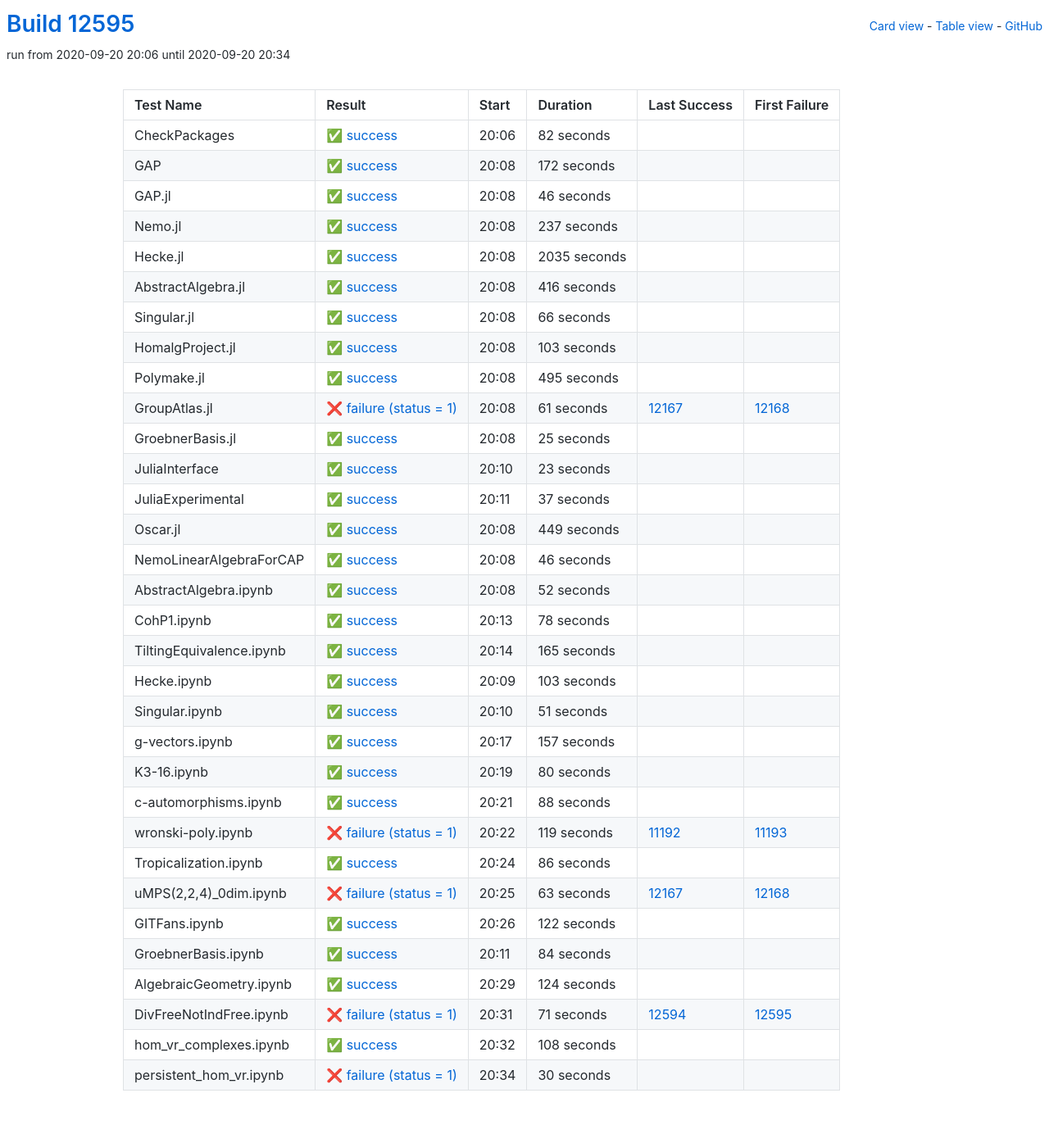
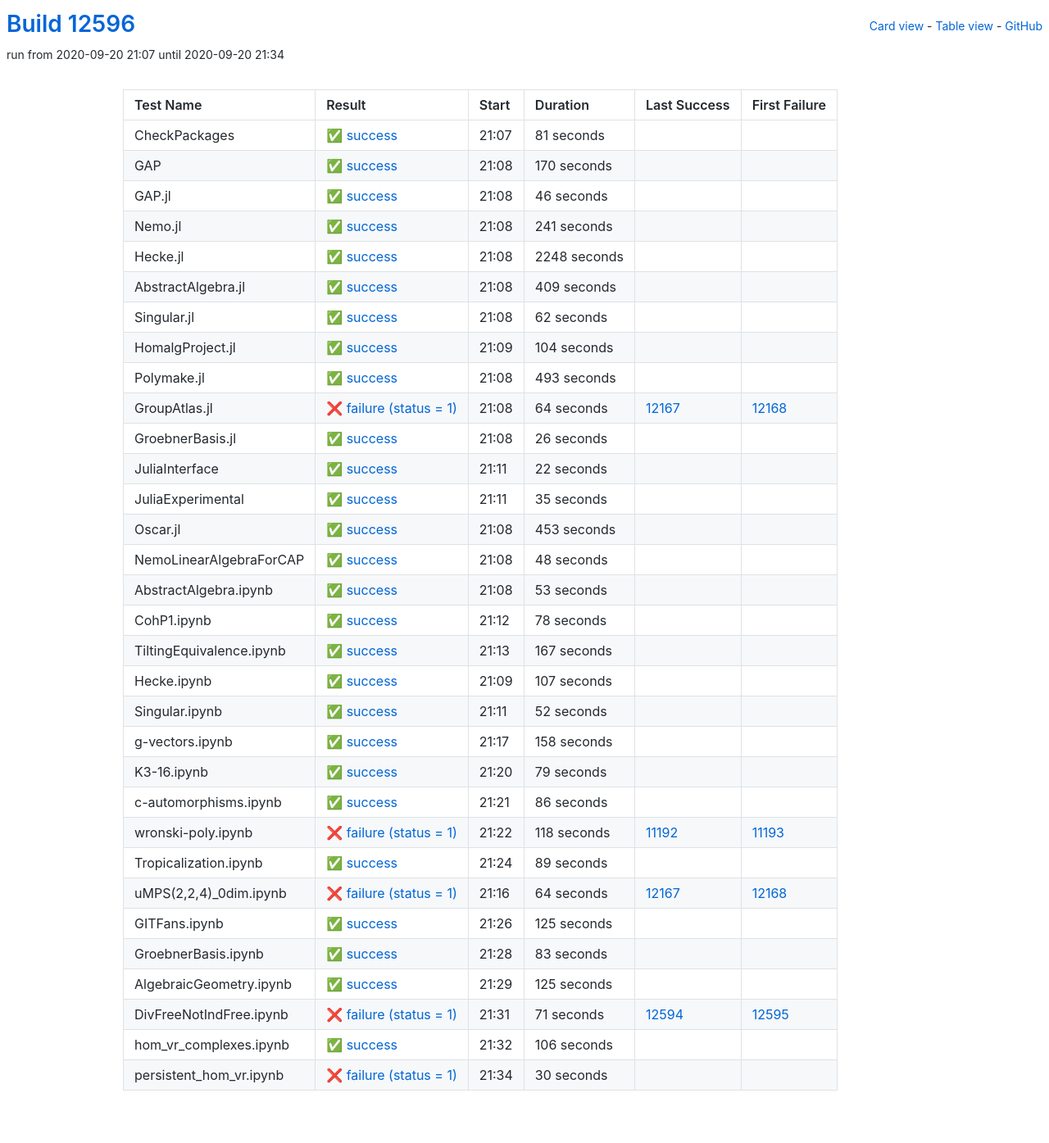
Before and after one commit to oscar-system/oscar-ci-status, a Jekyll site: the page built from table.html, in a window 1280 px wide. Shown: the whole page at 82% size. Built offline with Jekyll 4.4.1, drawn with Linux system fonts in a browser that asks for light colours.

Commit message:
Build #12596

```diff
--- a/_data/ci.yml
+++ b/_data/ci.yml
@@ -1,6 +1,6 @@
 ---
-build: 12595
-build_url: https://oscarci.mathematik.uni-kl.de/job/oscar/12595/
+build: 12596
+build_url: https://oscarci.mathematik.uni-kl.de/job/oscar/12596/
 job: oscar
 organization: oscar-system
 repo: oscar-ci-status
@@ -8,32 +8,32 @@
 tests:
 - name: CheckPackages
   id: checkpackages
-  log: https://oscarci.mathematik.uni-kl.de/job/oscar/12595/artifact/logs/build-12595/CheckPackages.log
-  start: 2020-09-20 20:06
+  log: https://oscarci.mathematik.uni-kl.de/job/oscar/12596/artifact/logs/build-12596/CheckPackages.log
+  start: 2020-09-20 21:07
   success: true
   exitcode: 0
   status: success
-  duration: 82
+  duration: 81
   last_success: false
   last_success_url:
   first_failure: false
   first_failure_url:
 - name: GAP
   id: gap
-  log: https://oscarci.mathematik.uni-kl.de/job/oscar/12595/artifact/logs/build-12595/GAP.log
-  start: 2020-09-20 20:08
+  log: https://oscarci.mathematik.uni-kl.de/job/oscar/12596/artifact/logs/build-12596/GAP.log
+  start: 2020-09-20 21:08
   success: true
   exitcode: 0
   status: success
-  duration: 172
+  duration: 170
   last_success: false
   last_success_url:
   first_failure: false
   first_failure_url:
 - name: GAP.jl
   id: gap-jl
-  log: https://oscarci.mathematik.uni-kl.de/job/oscar/12595/artifact/logs/build-12595/GAP.jl.log
-  start: 2020-09-20 20:08
+  log: https://oscarci.mathematik.uni-kl.de/job/oscar/12596/artifact/logs/build-12596/GAP.jl.log
+  start: 2020-09-20 21:08
   success: true
   exitcode: 0
   status: success
@@ -44,164 +44,164 @@
   first_failure_url:
 - name: Nemo.jl
   id: nemo-jl
-  log: https://oscarci.mathematik.uni-kl.de/job/oscar/12595/artifact/logs/build-12595/Nemo.jl.log
-  start: 2020-09-20 20:08
+  log: https://oscarci.mathematik.uni-kl.de/job/oscar/12596/artifact/logs/build-12596/Nemo.jl.log
+  start: 2020-09-20 21:08
   success: true
   exitcode: 0
   status: success
-  duration: 237
+  duration: 241
   last_success: false
   last_success_url:
   first_failure: false
   first_failure_url:
 - name: Hecke.jl
   id: hecke-jl
-  log: https://oscarci.mathematik.uni-kl.de/job/oscar/12595/artifact/logs/build-12595/Hecke.jl.log
-  start: 2020-09-20 20:08
+  log: https://oscarci.mathematik.uni-kl.de/job/oscar/12596/artifact/logs/build-12596/Hecke.jl.log
+  start: 2020-09-20 21:08
   success: true
   exitcode: 0
   status: success
-  duration: 2035
+  duration: 2248
   last_success: false
   last_success_url:
   first_failure: false
   first_failure_url:
 - name: AbstractAlgebra.jl
   id: abstractalgebra-jl
-  log: https://oscarci.mathematik.uni-kl.de/job/oscar/12595/artifact/logs/build-12595/AbstractAlgebra.jl.log
-  start: 2020-09-20 20:08
+  log: https://oscarci.mathematik.uni-kl.de/job/oscar/12596/artifact/logs/build-12596/AbstractAlgebra.jl.log
+  start: 2020-09-20 21:08
   success: true
   exitcode: 0
   status: success
-  duration: 416
+  duration: 409
   last_success: false
   last_success_url:
   first_failure: false
   first_failure_url:
 - name: Singular.jl
   id: singular-jl
-  log: https://oscarci.mathematik.uni-kl.de/job/oscar/12595/artifact/logs/build-12595/Singular.jl.log
-  start: 2020-09-20 20:08
+  log: https://oscarci.mathematik.uni-kl.de/job/oscar/12596/artifact/logs/build-12596/Singular.jl.log
+  start: 2020-09-20 21:08
   success: true
   exitcode: 0
   status: success
-  duration: 66
+  duration: 62
   last_success: false
   last_success_url:
   first_failure: false
   first_failure_url:
 - name: HomalgProject.jl
   id: homalgproject-jl
-  log: https://oscarci.mathematik.uni-kl.de/job/oscar/12595/artifact/logs/build-12595/HomalgProject.jl.log
-  start: 2020-09-20 20:08
+  log: https://oscarci.mathematik.uni-kl.de/job/oscar/12596/artifact/logs/build-12596/HomalgProject.jl.log
+  start: 2020-09-20 21:09
   success: true
   exitcode: 0
   status: success
-  duration: 103
+  duration: 104
   last_success: false
   last_success_url:
   first_failure: false
   first_failure_url:
 - name: Polymake.jl
   id: polymake-jl
-  log: https://oscarci.mathematik.uni-kl.de/job/oscar/12595/artifact/logs/build-12595/Polymake.jl.log
-  start: 2020-09-20 20:08
+  log: https://oscarci.mathematik.uni-kl.de/job/oscar/12596/artifact/logs/build-12596/Polymake.jl.log
+  start: 2020-09-20 21:08
   success: true
   exitcode: 0
   status: success
-  duration: 495
+  duration: 493
   last_success: false
   last_success_url:
   first_failure: false
   first_failure_url:
 - name: GroupAtlas.jl
   id: groupatlas-jl
-  log: https://oscarci.mathematik.uni-kl.de/job/oscar/12595/artifact/logs/build-12595/GroupAtlas.jl.log
-  start: 2020-09-20 20:08
+  log: https://oscarci.mathematik.uni-kl.de/job/oscar/12596/artifact/logs/build-12596/GroupAtlas.jl.log
+  start: 2020-09-20 21:08
   success: false
   exitcode: 1
   status: failure
-  duration: 61
+  duration: 64
   last_success: 12167
   last_success_url: https://oscarci.mathematik.uni-kl.de/job/oscar/12167/
   first_failure: 12168
   first_failure_url: https://oscarci.mathematik.uni-kl.de/job/oscar/12168/
 - name: GroebnerBasis.jl
   id: groebnerbasis-jl
-  log: https://oscarci.mathematik.uni-kl.de/job/oscar/12595/artifact/logs/build-12595/GroebnerBasis.jl.log
-  start: 2020-09-20 20:08
+  log: https://oscarci.mathematik.uni-kl.de/job/oscar/12596/artifact/logs/build-12596/GroebnerBasis.jl.log
+  start: 2020-09-20 21:08
   success: true
   exitcode: 0
   status: success
-  duration: 25
+  duration: 26
   last_success: false
   last_success_url:
   first_failure: false
   first_failure_url:
 - name: JuliaInterface
   id: juliainterface
-  log: https://oscarci.mathematik.uni-kl.de/job/oscar/12595/artifact/logs/build-12595/JuliaInterface.log
-  start: 2020-09-20 20:10
+  log: https://oscarci.mathematik.uni-kl.de/job/oscar/12596/artifact/logs/build-12596/JuliaInterface.log
+  start: 2020-09-20 21:11
   success: true
   exitcode: 0
   status: success
-  duration: 23
+  duration: 22
   last_success: false
   last_success_url:
   first_failure: false
   first_failure_url:
 - name: JuliaExperimental
   id: juliaexperimental
-  log: https://oscarci.mathematik.uni-kl.de/job/oscar/12595/artifact/logs/build-12595/JuliaExperimental.log
-  start: 2020-09-20 20:11
+  log: https://oscarci.mathematik.uni-kl.de/job/oscar/12596/artifact/logs/build-12596/JuliaExperimental.log
+  start: 2020-09-20 21:11
   success: true
   exitcode: 0
   status: success
-  duration: 37
+  duration: 35
   last_success: false
   last_success_url:
   first_failure: false
   first_failure_url:
 - name: Oscar.jl
   id: oscar-jl
-  log: https://oscarci.mathematik.uni-kl.de/job/oscar/12595/artifact/logs/build-12595/Oscar.jl.log
-  start: 2020-09-20 20:08
+  log: https://oscarci.mathematik.uni-kl.de/job/oscar/12596/artifact/logs/build-12596/Oscar.jl.log
+  start: 2020-09-20 21:08
   success: true
   exitcode: 0
   status: success
-  duration: 449
+  duration: 453
   last_success: false
   last_success_url:
   first_failure: false
   first_failure_url:
 - name: NemoLinearAlgebraForCAP
   id: nemolinearalgebraforcap
-  log: https://oscarci.mathematik.uni-kl.de/job/oscar/12595/artifact/logs/build-12595/NemoLinearAlgebraForCAP.log
-  start: 2020-09-20 20:08
+  log: https://oscarci.mathematik.uni-kl.de/job/oscar/12596/artifact/logs/build-12596/NemoLinearAlgebraForCAP.log
+  start: 2020-09-20 21:08
   success: true
   exitcode: 0
   status: success
-  duration: 46
+  duration: 48
   last_success: false
   last_success_url:
   first_failure: false
   first_failure_url:
 - name: AbstractAlgebra.ipynb
   id: abstractalgebra-ipynb
-  log: https://oscarci.mathematik.uni-kl.de/job/oscar/12595/artifact/logs/build-12595/AbstractAlgebra.ipynb.log
-  start: 2020-09-20 20:08
+  log: https://oscarci.mathematik.uni-kl.de/job/oscar/12596/artifact/logs/build-12596/AbstractAlgebra.ipynb.log
+  start: 2020-09-20 21:08
   success: true
   exitcode: 0
   status: success
-  duration: 52
+  duration: 53
   last_success: false
   last_success_url:
   first_failure: false
   first_failure_url:
 - name: CohP1.ipynb
   id: cohp1-ipynb
-  log: https://oscarci.mathematik.uni-kl.de/job/oscar/12595/artifact/logs/build-12595/CohP1.ipynb.log
-  start: 2020-09-20 20:13
+  log: https://oscarci.mathematik.uni-kl.de/job/oscar/12596/artifact/logs/build-12596/CohP1.ipynb.log
+  start: 2020-09-20 21:12
   success: true
   exitcode: 0
   status: success
@@ -212,92 +212,68 @@
   first_failure_url:
 - name: TiltingEquivalence.ipynb
   id: tiltingequivalence-ipynb
-  log: https://oscarci.mathematik.uni-kl.de/job/oscar/12595/artifact/logs/build-12595/TiltingEquivalence.ipynb.log
-  start: 2020-09-20 20:14
+  log: https://oscarci.mathematik.uni-kl.de/job/oscar/12596/artifact/logs/build-12596/TiltingEquivalence.ipynb.log
+  start: 2020-09-20 21:13
   success: true
   exitcode: 0
   status: success
-  duration: 165
+  duration: 167
   last_success: false
   last_success_url:
   first_failure: false
   first_failure_url:
 - name: Hecke.ipynb
   id: hecke-ipynb
-  log: https://oscarci.mathematik.uni-kl.de/job/oscar/12595/artifact/logs/build-12595/Hecke.ipynb.log
-  start: 2020-09-20 20:09
+  log: https://oscarci.mathematik.uni-kl.de/job/oscar/12596/artifact/logs/build-12596/Hecke.ipynb.log
+  start: 2020-09-20 21:09
   success: true
   exitcode: 0
   status: success
-  duration: 103
+  duration: 107
   last_success: false
   last_success_url:
   first_failure: false
   first_failure_url:
 - name: Singular.ipynb
   id: singular-ipynb
-  log: https://oscarci.mathematik.uni-kl.de/job/oscar/12595/artifact/logs/build-12595/Singular.ipynb.log
-  start: 2020-09-20 20:10
+  log: https://oscarci.mathematik.uni-kl.de/job/oscar/12596/artifact/logs/build-12596/Singular.ipynb.log
+  start: 2020-09-20 21:11
   success: true
   exitcode: 0
   status: success
-  duration: 51
+  duration: 52
   last_success: false
   last_success_url:
   first_failure: false
   first_failure_url:
 - name: g-vectors.ipynb
   id: g-vectors-ipynb
-  log: https://oscarci.mathematik.uni-kl.de/job/oscar/12595/artifact/logs/build-12595/g-vectors.ipynb.log
-  start: 2020-09-20 20:17
+  log: https://oscarci.mathematik.uni-kl.de/job/oscar/12596/artifact/logs/build-12596/g-vectors.ipynb.log
+  start: 2020-09-20 21:17
   success: true
   exitcode: 0
   status: success
-  duration: 157
+  duration: 158
   last_success: false
   last_success_url:
   first_failure: false
   first_failure_url:
 - name: K3-16.ipynb
   id: k3-16-ipynb
-  log: https://oscarci.mathematik.uni-kl.de/job/oscar/12595/artifact/logs/build-12595/K3-16.ipynb.log
-  start: 2020-09-20 20:19
+  log: https://oscarci.mathematik.uni-kl.de/job/oscar/12596/artifact/logs/build-12596/K3-16.ipynb.log
+  start: 2020-09-20 21:20
   success: true
   exitcode: 0
   status: success
-  duration: 80
+  duration: 79
   last_success: false
   last_success_url:
   first_failure: false
   first_failure_url:
 - name: c-automorphisms.ipynb
   id: c-automorphisms-ipynb
-  log: https://oscarci.mathematik.uni-kl.de/job/oscar/12595/artifact/logs/build-12595/c-automorphisms.ipynb.log
-  start: 2020-09-20 20:21
-  success: true
-  exitcode: 0
-  status: success
-  duration: 88
-  last_success: false
-  last_success_url:
-  first_failure: false
-  first_failure_url:
-- name: wronski-poly.ipynb
-  id: wronski-poly-ipynb
-  log: https://oscarci.mathematik.uni-kl.de/job/oscar/12595/artifact/logs/build-12595/wronski-poly.ipynb.log
-  start: 2020-09-20 20:22
-  success: false
-  exitcode: 1
-  status: failure
-  duration: 119
-  last_success: 11192
-  last_success_url: https://oscarci.mathematik.uni-kl.de/job/oscar/11192/
-  first_failure: 11193
-  first_failure_url: https://oscarci.mathematik.uni-kl.de/job/oscar/11193/
-- name: Tropicalization.ipynb
-  id: tropicalization-ipynb
-  log: https://oscarci.mathematik.uni-kl.de/job/oscar/12595/artifact/logs/build-12595/Tropicalization.ipynb.log
-  start: 2020-09-20 20:24
+  log: https://oscarci.mathematik.uni-kl.de/job/oscar/12596/artifact/logs/build-12596/c-automorphisms.ipynb.log
+  start: 2020-09-20 21:21
   success: true
   exitcode: 0
   status: success
@@ -306,58 +282,82 @@
   last_success_url:
   first_failure: false
   first_failure_url:
-- name: uMPS(2,2,4)_0dim.ipynb
-  id: umps-2-2-4-0dim-ipynb
-  log: https://oscarci.mathematik.uni-kl.de/job/oscar/12595/artifact/logs/build-12595/uMPS-2-2-4-_0dim.ipynb.log
-  start: 2020-09-20 20:25
+- name: wronski-poly.ipynb
+  id: wronski-poly-ipynb
+  log: https://oscarci.mathematik.uni-kl.de/job/oscar/12596/artifact/logs/build-12596/wronski-poly.ipynb.log
+  start: 2020-09-20 21:22
   success: false
   exitcode: 1
   status: failure
-  duration: 63
+  duration: 118
+  last_success: 11192
+  last_success_url: https://oscarci.mathematik.uni-kl.de/job/oscar/11192/
+  first_failure: 11193
+  first_failure_url: https://oscarci.mathematik.uni-kl.de/job/oscar/11193/
+- name: Tropicalization.ipynb
+  id: tropicalization-ipynb
+  log: https://oscarci.mathematik.uni-kl.de/job/oscar/12596/artifact/logs/build-12596/Tropicalization.ipynb.log
+  start: 2020-09-20 21:24
+  success: true
+  exitcode: 0
+  status: success
+  duration: 89
+  last_success: false
+  last_success_url:
+  first_failure: false
+  first_failure_url:
+- name: uMPS(2,2,4)_0dim.ipynb
+  id: umps-2-2-4-0dim-ipynb
+  log: https://oscarci.mathematik.uni-kl.de/job/oscar/12596/artifact/logs/build-12596/uMPS-2-2-4-_0dim.ipynb.log
+  start: 2020-09-20 21:16
+  success: false
+  exitcode: 1
+  status: failure
+  duration: 64
   last_success: 12167
   last_success_url: https://oscarci.mathematik.uni-kl.de/job/oscar/12167/
   first_failure: 12168
   first_failure_url: https://oscarci.mathematik.uni-kl.de/job/oscar/12168/
 - name: GITFans.ipynb
   id: gitfans-ipynb
-  log: https://oscarci.mathematik.uni-kl.de/job/oscar/12595/artifact/logs/build-12595/GITFans.ipynb.log
-  start: 2020-09-20 20:26
+  log: https://oscarci.mathematik.uni-kl.de/job/oscar/12596/artifact/logs/build-12596/GITFans.ipynb.log
+  start: 2020-09-20 21:26
   success: true
   exitcode: 0
   status: success
-  duration: 122
+  duration: 125
   last_success: false
   last_success_url:
   first_failure: false
   first_failure_url:
 - name: GroebnerBasis.ipynb
   id: groebnerbasis-ipynb
-  log: https://oscarci.mathematik.uni-kl.de/job/oscar/12595/artifact/logs/build-12595/GroebnerBasis.ipynb.log
-  start: 2020-09-20 20:11
+  log: https://oscarci.mathematik.uni-kl.de/job/oscar/12596/artifact/logs/build-12596/GroebnerBasis.ipynb.log
+  start: 2020-09-20 21:28
   success: true
   exitcode: 0
   status: success
-  duration: 84
+  duration: 83
   last_success: false
   last_success_url:
   first_failure: false
   first_failure_url:
 - name: AlgebraicGeometry.ipynb
   id: algebraicgeometry-ipynb
-  log: https://oscarci.mathematik.uni-kl.de/job/oscar/12595/artifact/logs/build-12595/AlgebraicGeometry.ipynb.log
-  start: 2020-09-20 20:29
+  log: https://oscarci.mathematik.uni-kl.de/job/oscar/12596/artifact/logs/build-12596/AlgebraicGeometry.ipynb.log
+  start: 2020-09-20 21:29
   success: true
   exitcode: 0
   status: success
-  duration: 124
+  duration: 125
   last_success: false
   last_success_url:
   first_failure: false
   first_failure_url:
 - name: DivFreeNotIndFree.ipynb
   id: divfreenotindfree-ipynb
-  log: https://oscarci.mathematik.uni-kl.de/job/oscar/12595/artifact/logs/build-12595/DivFreeNotIndFree.ipynb.log
-  start: 2020-09-20 20:31
+  log: https://oscarci.mathematik.uni-kl.de/job/oscar/12596/artifact/logs/build-12596/DivFreeNotIndFree.ipynb.log
+  start: 2020-09-20 21:31
   success: false
   exitcode: 1
   status: failure
@@ -368,20 +368,20 @@
   first_failure_url: https://oscarci.mathematik.uni-kl.de/job/oscar/12595/
 - name: hom_vr_complexes.ipynb
   id: hom-vr-complexes-ipynb
-  log: https://oscarci.mathematik.uni-kl.de/job/oscar/12595/artifact/logs/build-12595/hom_vr_complexes.ipynb.log
-  start: 2020-09-20 20:32
+  log: https://oscarci.mathematik.uni-kl.de/job/oscar/12596/artifact/logs/build-12596/hom_vr_complexes.ipynb.log
+  start: 2020-09-20 21:32
   success: true
   exitcode: 0
   status: success
-  duration: 108
+  duration: 106
   last_success: false
   last_success_url:
   first_failure: false
   first_failure_url:
 - name: persistent_hom_vr.ipynb
   id: persistent-hom-vr-ipynb
-  log: https://oscarci.mathematik.uni-kl.de/job/oscar/12595/artifact/logs/build-12595/persistent_hom_vr.ipynb.log
-  start: 2020-09-20 20:34
+  log: https://oscarci.mathematik.uni-kl.de/job/oscar/12596/artifact/logs/build-12596/persistent_hom_vr.ipynb.log
+  start: 2020-09-20 21:34
   success: false
   exitcode: 1
   status: failure
```
Also changed, not shown: README.md.
